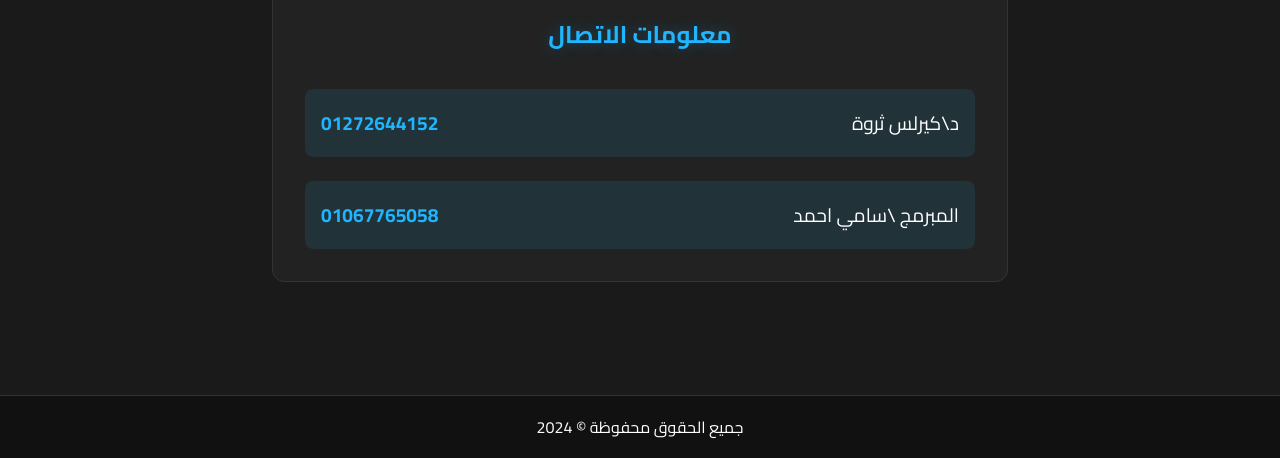
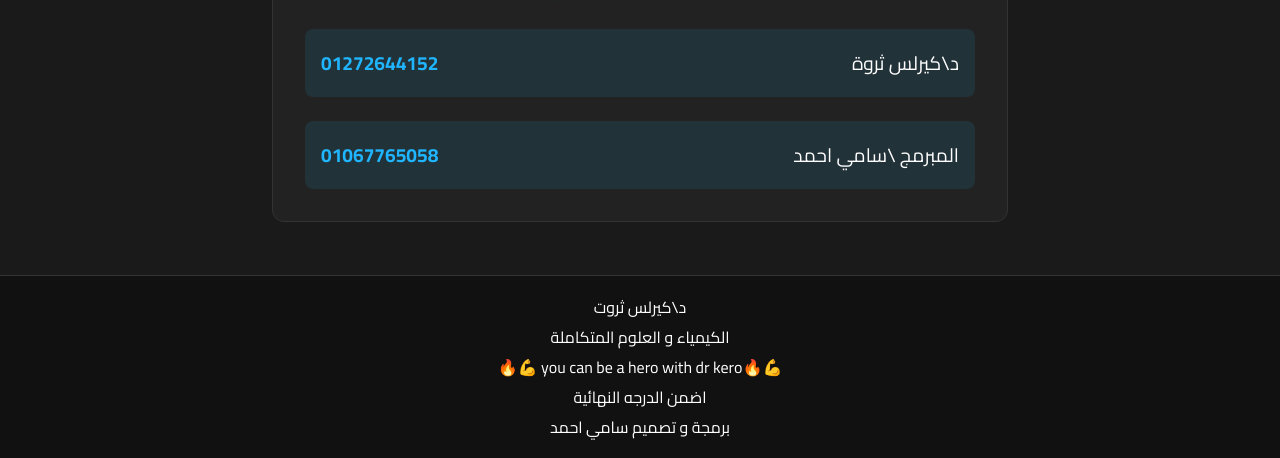
Before and after one commit to Samyahmed480/dr-kero, a plain HTML site: page contact.html in a window 1280 px wide. Shown: the part 342-800 px from the top of the page. Drawn offline with Linux system fonts and the light colour scheme.

Commit message:
Update contact.html

```diff
--- a/contact.html
+++ b/contact.html
@@ -37,7 +37,11 @@
         </main>
 
         <footer>
-            <p>جميع الحقوق محفوظة &copy; 2024</p>
+                 <p> د\كيرلس ثروت </p>
+            <p>الكيمياء  و العلوم المتكاملة</p>
+            <p>💪🔥you can be a hero with dr kero 💪🔥</p>
+            <p>اضمن  الدرجه النهائية</p>
+            <p>برمجة و تصميم سامي احمد </p>
         </footer>
     </body>
 
```
